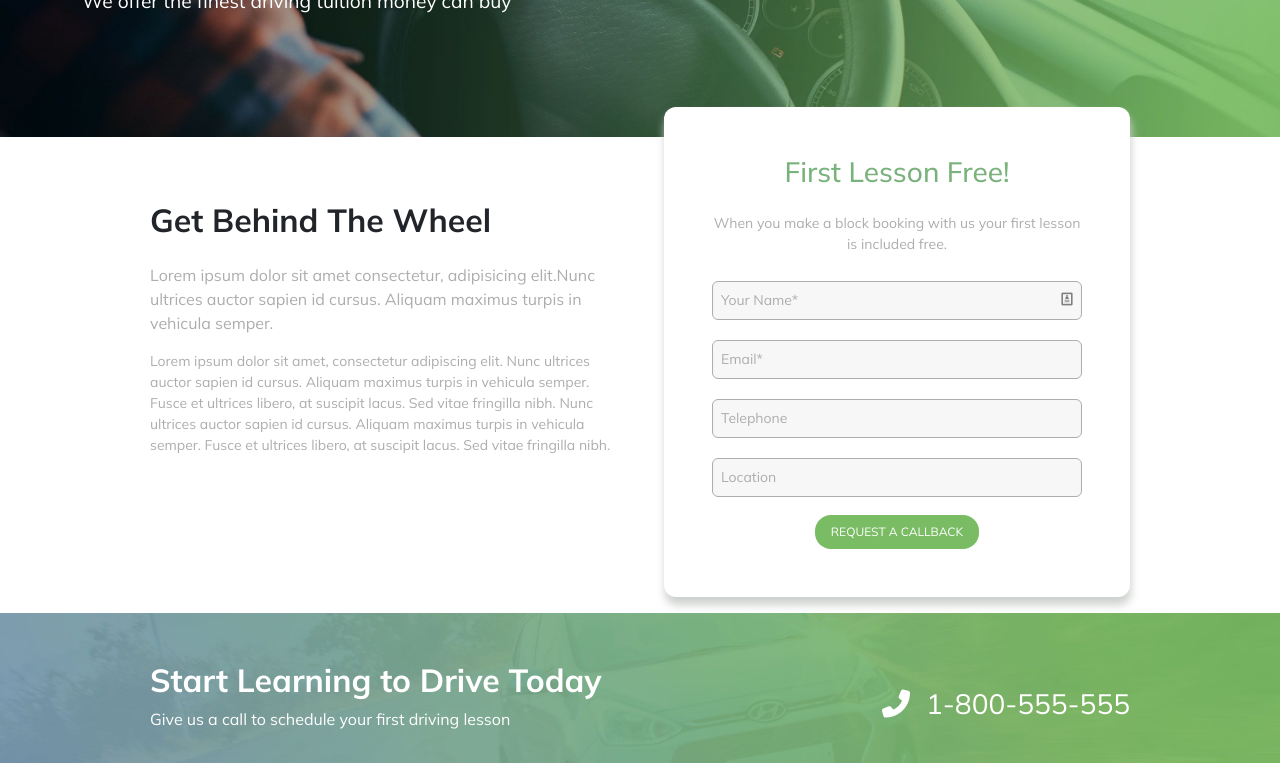
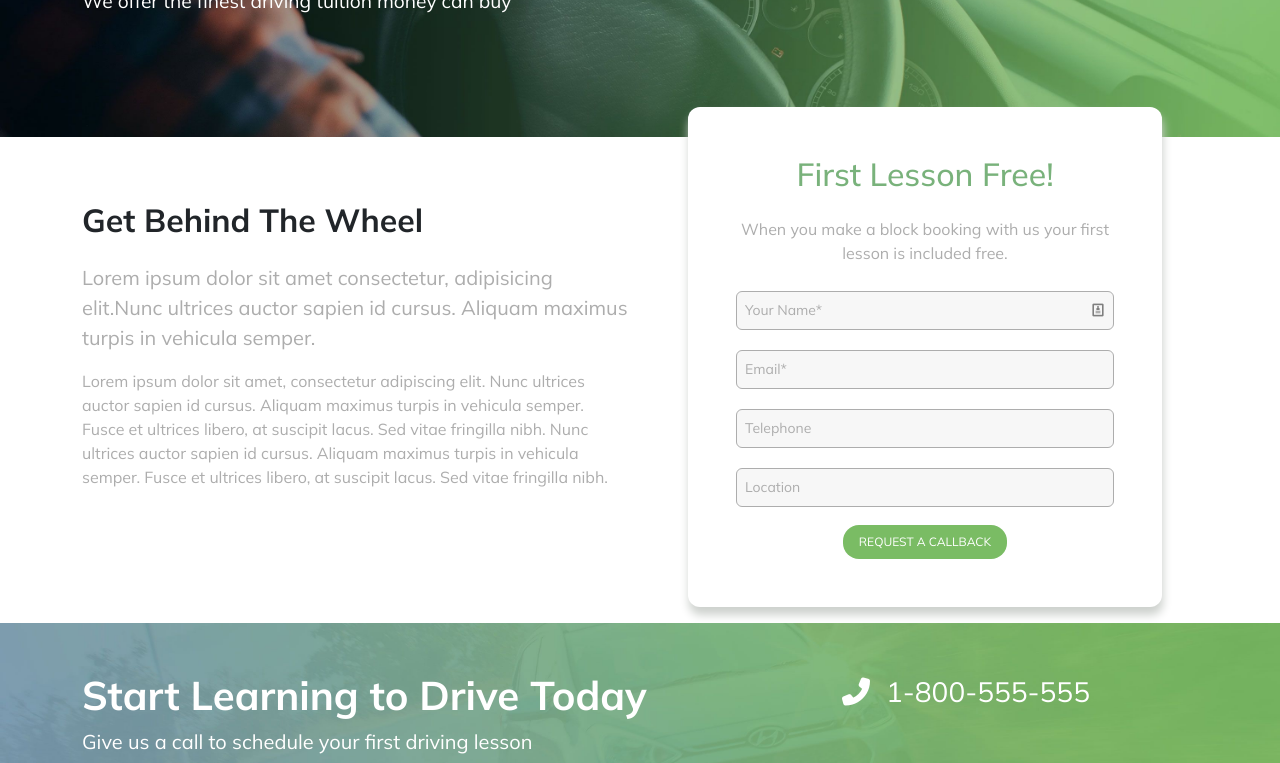
Before and after one commit to Pier98Sa/proj-html-vuejs, a Vue app: page / in a window 1280 px wide. Shown: the part 320-1083 px from the top of the page. Built offline with nearby package versions, Linux system fonts and the light colour scheme.

Commit message:
sistemata la form-section e la Cta

```diff
--- a/src/components/partials/FormSection.vue
+++ b/src/components/partials/FormSection.vue
@@ -1,15 +1,17 @@
 <template>
-    <section class="my_container mb-3">
-        <div class="d-flex">
-            <div class="text mt-5">
-                <h2 class="py-3 fw-bold">Get Behind The Wheel</h2>
-                <p>Lorem ipsum dolor sit amet consectetur, adipisicing elit.Nunc ultrices auctor sapien id cursus. Aliquam maximus turpis in vehicula semper. </p>
+    <section class="container-xl mb-3">
+        <div class="row">
+
+            <div class="col-6 text pt-5">
+                <h2 class="py-3 fw-bold ">Get Behind The Wheel</h2>
+                <p class="fs-5">Lorem ipsum dolor sit amet consectetur, adipisicing elit.Nunc ultrices auctor sapien id cursus. Aliquam maximus turpis in vehicula semper. </p>
                 <p class="ms_fs-7" >Lorem ipsum dolor sit amet, consectetur adipiscing elit. Nunc ultrices auctor sapien id cursus. Aliquam maximus turpis in vehicula semper. Fusce et ultrices libero, at suscipit lacus. Sed vitae fringilla nibh. Nunc ultrices auctor sapien id cursus. Aliquam maximus turpis in vehicula semper. Fusce et ultrices libero, at suscipit lacus. Sed vitae fringilla nibh.</p>
             </div>
 
-            <form class="ms-5  ms_offset">
+            <div class="col-6 ms_offset px-5">
+                <form >
                     <div class="p-5">
-                    <h3 class="text-center pb-3">First Lesson Free!</h3>
+                        <h2 class="text-center pb-3">First Lesson Free!</h2>
                         <p class="text-center">When you make a block booking with us your first lesson is included free.</p>
 
                         <div class="position-relative">
@@ -27,9 +29,8 @@
 
                     </div>
 
-
                 </form>
-
+            </div>
         </div>
 
     </section>
@@ -46,24 +47,21 @@ export default {
 <style lang="scss" scoped>
 @import "../../style/variables.scss";
     .text{
-        width: 50%;
-
         p{
             color: $tertiaryColorForm;
         }
     }
 
     form{
-        width: 50%;
         background-color: $secondaryColorForm;
         box-shadow: 1px 8px 10px #cdd1cd;
         border-radius: 12px;
-        h3{
+        h2{
             color: $primaryColorForm;
         }
         p{
             color: $tertiaryColorForm;
-            font-size: 14px;
+            font-size: 16px;
         }
         input{
             width: 100%;
@@ -91,7 +89,7 @@ export default {
     }
 
     .ms_fs-7{
-        font-size: 14px;
+        font-size: 16px;
     }
 
     .input-name-img{
--- a/src/components/partials/MyCTA.vue
+++ b/src/components/partials/MyCTA.vue
@@ -1,13 +1,16 @@
 <template>
     <div class="CTA">
-        <div class="my_container d-flex justify-content-between align-items-center py-5">
-            <div >
-                <h2 class="fw-bold">Start Learning to Drive Today</h2>
-                <p>Give us a call to schedule your first driving lesson</p>
+        <div class="container-xl py-5">
+            <div class="row">
+                <div class="col-8">
+                    <h2 class="fw-bold fs-1">Start Learning to Drive Today</h2>
+                    <p class="fs-5">Give us a call to schedule your first driving lesson</p>
+                </div>
+                <div class="col-4">
+                    <span class="fs-3 text-end" ><i class="fa-solid fa-phone-flip me-3"></i>1-800-555-555</span>
+                </div>
             </div>
-            <div>
-                <span class="fs-3" ><i class="fa-solid fa-phone-flip me-3"></i>1-800-555-555</span>
-            </div>
+
 
         </div>
 
```
Lines whose indentation alone changed are shown as unchanged.
